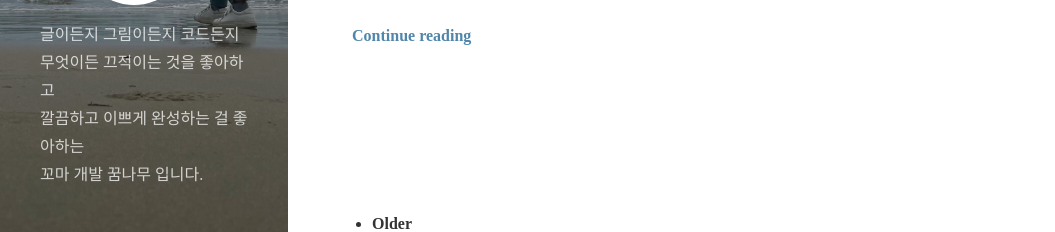
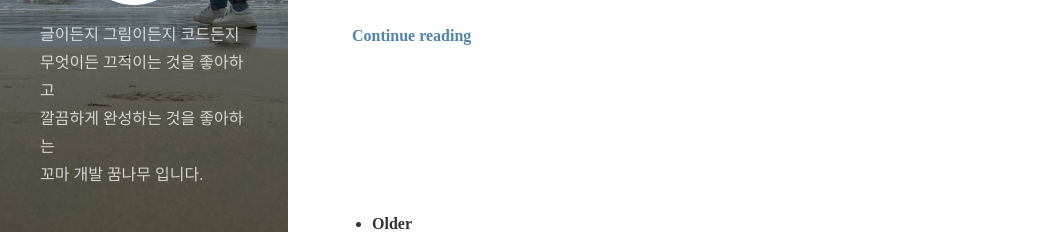
Before and after one commit to hminkim/hminkim.github.io, a Jekyll site: the page built from index.html, in a window 1280 px wide and 900 px high, scrolled down 515 px. Shown: the part 665-897 px from the top of the window, without its empty margins (0-1055 px from the left). Built offline with Jekyll 4.4.1, drawn with Linux system fonts in a browser that asks for light colours; nearby versions of some CDN libraries; the list of posts is cut into pages by our own code.

Commit message:
Update _config.yml

```diff
--- a/_config.yml
+++ b/_config.yml
@@ -20,7 +20,7 @@ tagline: 데이터 사이언티스트를 꿈꾸는, 개발 꿈나무 입니다.
 description:     >
   글이든지 그림이든지 코드든지<br/>
   무엇이든 끄적이는 것을 좋아하고<br/>
-  깔끔하고 이쁘게 완성하는 걸 좋아하는<br/>
+  깔끔하게 완성하는 것을 좋아하는<br/>
   꼬마 개발 꿈나무 입니다.
 # This should be the same author as first entry in `_data/authors.yml`
 author:
```
